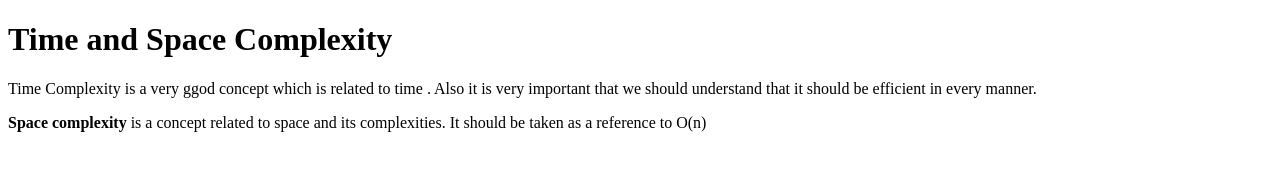
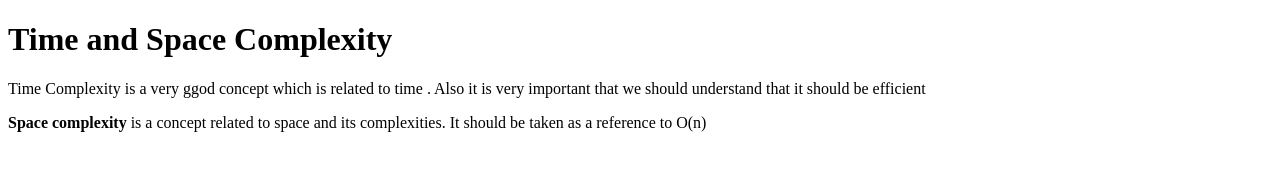
Before and after one commit to acciojob/time-and-space-complexity-khanhasheem, a website: page main.html in a window 1280 px wide. Drawn offline with Linux system fonts and the light colour scheme.

Commit message:
created a submission

```diff
--- a/main.html
+++ b/main.html
@@ -9,7 +9,7 @@
 <body>
 	<!-- the entire body must be written by student -->
 	<h1>Time and Space Complexity</h1>
-	<p>Time Complexity is a very ggod concept which is related to time . Also it is very important that we should understand that it should be efficient in every manner.</p>
+	<p>Time Complexity is a very ggod concept which is related to time . Also it is very important that we should understand that it should be efficient</p>
 	<p><b>Space complexity</b> is a concept related to space and its complexities. It should be taken as a reference to O(n)</p>
     <script type="text/javascript" src="./script.js">
 </script>
```
